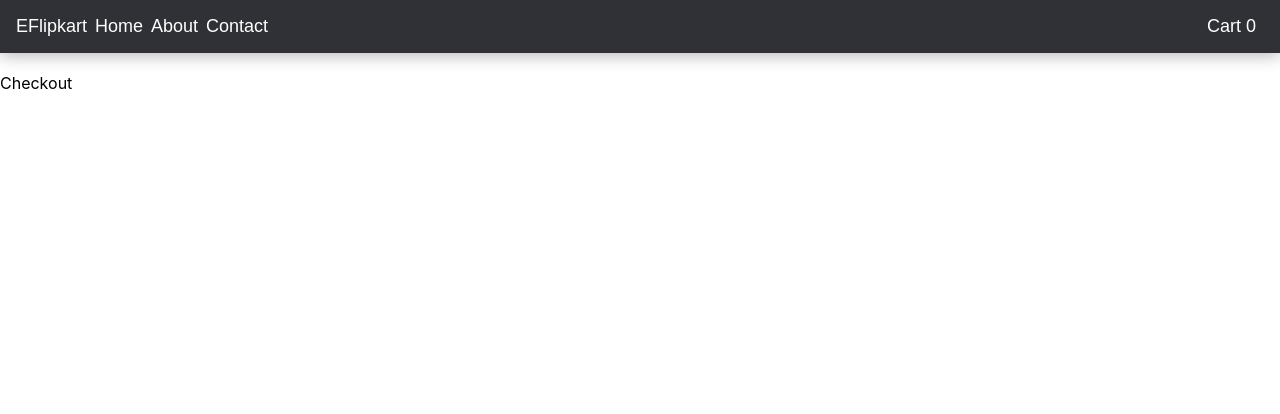
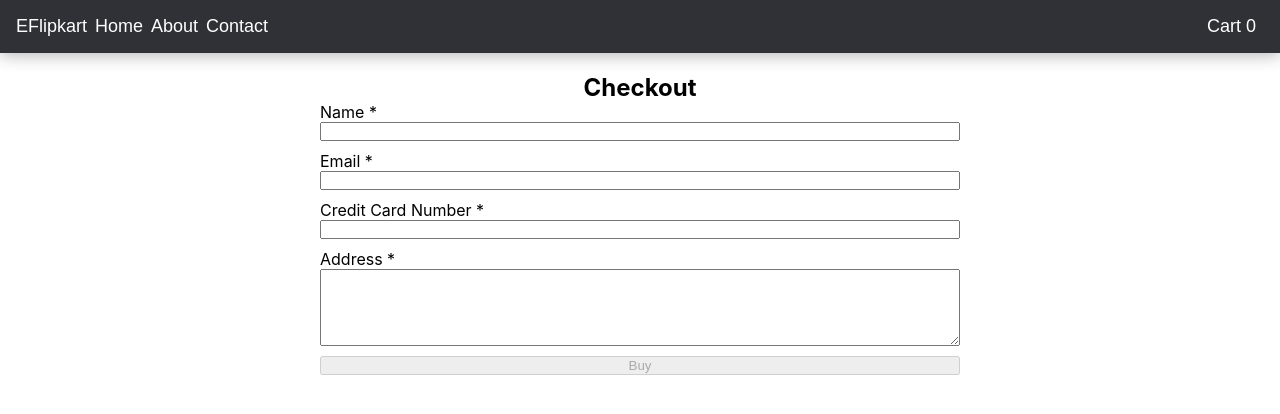
Before and after one commit to shantanukamdi/react-fake-store, a React (Create React App) app: page /checkout in a window 1280 px wide. Shown: the top 414 px of the page. Built offline with nearby package versions, Linux system fonts and the light colour scheme.

Commit message:
Checkout form validation

```diff
--- a/src/pages/Cart.js
+++ b/src/pages/Cart.js
@@ -1,10 +1,12 @@
 import React, { useContext } from 'react';
 
 import AppContext from '../context/AppContext';
+import { useHistory } from 'react-router-dom';
 
 import './style.css';
 
 function Cart() {
+	const history = useHistory();
 	const [cart, setCart] = useContext(AppContext);
 
 	const getProductTotal = () => {
@@ -13,6 +15,10 @@ function Cart() {
 			total += cart[i].price;
 		}
 		return total;
+	};
+
+	const handleNavToCheckout = () => {
+		history.push('/checkout');
 	};
 
 	return (
@@ -44,7 +50,7 @@ function Cart() {
 
 			<div className='cart-buy'>
 				Subtotal: {getProductTotal()}
-				<button>Proceed to Buy</button>
+				<button onClick={handleNavToCheckout}>Proceed to Buy</button>
 			</div>
 		</div>
 	);
--- a/src/pages/Checkout.js
+++ b/src/pages/Checkout.js
@@ -1,7 +1,203 @@
-import React from 'react';
+import React, { useState, useContext } from 'react';
+
+import { useHistory } from 'react-router-dom';
+import AppContext from '../context/AppContext';
+
+import './style.css';
 
 function Checkout() {
-	return <div>Checkout</div>;
+	const history = useHistory();
+	const [cart, setCart] = useContext(AppContext);
+
+	const [name, setName] = useState('');
+	const [email, setEmail] = useState('');
+	const [credit, setCredit] = useState('');
+	const [address, setAddress] = useState('');
+	const [errors, setErrors] = useState({
+		name: '',
+		email: '',
+		credit: '',
+		address: '',
+	});
+
+	const handleNameChange = (e) => {
+		const value = e.target.value.trim();
+		if (value === '') {
+			setErrors({
+				...errors,
+				name: 'Please Enter Name',
+			});
+		} else {
+			setErrors({
+				...errors,
+				name: '',
+			});
+		}
+		setName(value);
+	};
+
+	const handleEmailChange = (e) => {
+		const value = e.target.value.trim();
+		if (value === '') {
+			setErrors({
+				...errors,
+				email: 'Please Enter Email',
+			});
+		} else {
+			setErrors({
+				...errors,
+				email: '',
+			});
+		}
+		setEmail(value);
+	};
+
+	const handleCreditChange = (e) => {
+		const value = e.target.value.trim();
+		if (value === '') {
+			setErrors({
+				...errors,
+				credit: 'Please Enter Credit Card Number',
+			});
+		} else {
+			setErrors({
+				...errors,
+				credit: '',
+			});
+		}
+		setCredit(value);
+	};
+
+	const handleAddressChange = (e) => {
+		const value = e.target.value.trim();
+		if (value === '') {
+			setErrors({
+				...errors,
+				address: 'Please Enter Address',
+			});
+		} else {
+			setErrors({
+				...errors,
+				address: '',
+			});
+		}
+		setAddress(value);
+	};
+
+	const validateName = () => {
+		if (!name) {
+			setErrors({
+				...errors,
+				name: 'Please Enter Name',
+			});
+		} else {
+			setErrors({
+				...errors,
+				name: '',
+			});
+		}
+	};
+
+	const validateEmail = () => {
+		if (!email) {
+			setErrors({
+				...errors,
+				email: 'Please Enter Email',
+			});
+		} else {
+			setErrors({
+				...errors,
+				email: '',
+			});
+		}
+	};
+
+	const validateCreditCard = () => {
+		if (!credit) {
+			setErrors({
+				...errors,
+				credit: 'Please Enter Credit Card Number',
+			});
+		} else {
+			setErrors({
+				...errors,
+				credit: '',
+			});
+		}
+	};
+
+	const validateAddress = () => {
+		if (!address) {
+			setErrors({
+				...errors,
+				address: 'Please Enter Address',
+			});
+		} else {
+			setErrors({
+				...errors,
+				address: '',
+			});
+		}
+	};
+
+	const formSubmit = (e) => {
+		e.preventDefault();
+		console.group('Order is ');
+		console.log('Name', name);
+		console.log('Email', email);
+		console.log('Credit Card', credit);
+		console.log('Address', address);
+		console.groupEnd();
+
+		const clickedValue = window.confirm('Order placed successfully. Navigating to Products page.');
+		if (clickedValue) {
+			history.push('/');
+			setCart([]);
+		}
+	};
+
+	const isFormValid = () => {
+		if (!name || !email || !credit || !address) {
+			return true;
+		} else {
+			return false;
+		}
+	};
+
+	return (
+		<div className='checkout-form'>
+			<h2>Checkout</h2>
+			<form onSubmit={formSubmit}>
+				<div className='form-control'>
+					<label htmlFor='name'>Name *</label>
+					<input id='name' type='text' value={name} onChange={handleNameChange} onBlur={validateName} />
+					<p className='text-danger'>{errors.name === '' ? <></> : errors.name}</p>
+				</div>
+
+				<div className='form-control'>
+					<label htmlFor='email'>Email *</label>
+					<input id='email' type='email' value={email} onChange={handleEmailChange} onBlur={validateEmail} />
+					<p className='text-danger'>{errors.email === '' ? <></> : errors.email}</p>
+				</div>
+
+				<div className='form-control'>
+					<label htmlFor='credit'>Credit Card Number *</label>
+					<input id='credit' type='text' value={credit} onChange={handleCreditChange} onBlur={validateCreditCard} />
+					<p className='text-danger'>{errors.creedit === '' ? <></> : errors.credit}</p>
+				</div>
+
+				<div className='form-control'>
+					<label htmlFor='address'>Address *</label>
+					<textarea rows='5' id='address' value={address} onChange={handleAddressChange} onBlur={validateAddress}></textarea>
+					<p className='text-danger'>{errors.address === '' ? <></> : errors.address}</p>
+				</div>
+
+				<button type='submit' disabled={isFormValid()}>
+					Buy
+				</button>
+			</form>
+		</div>
+	);
 }
 
 export default Checkout;
--- a/src/pages/style.css
+++ b/src/pages/style.css
@@ -63,3 +63,26 @@
 	border: 1px solid #ccc;
 	text-align: center;
 }
+
+/* Checkout Styles */
+.checkout-form {
+	width: 50vw;
+	margin: 0 auto;
+}
+.checkout-form h2 {
+	text-align: center;
+}
+.checkout-form form {
+	display: flex;
+	flex-direction: column;
+}
+
+.checkout-form form .form-control {
+	margin-bottom: 10px;
+	display: flex;
+	flex-direction: column;
+}
+
+.text-danger {
+	color: red;
+}
```
